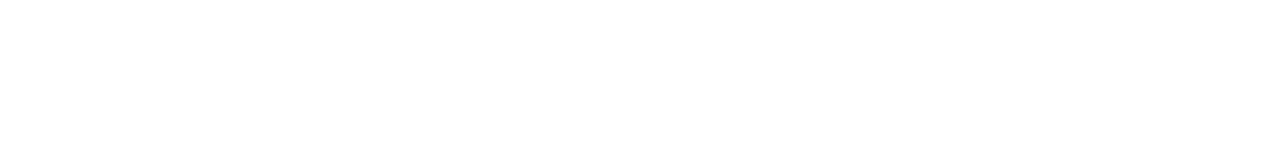
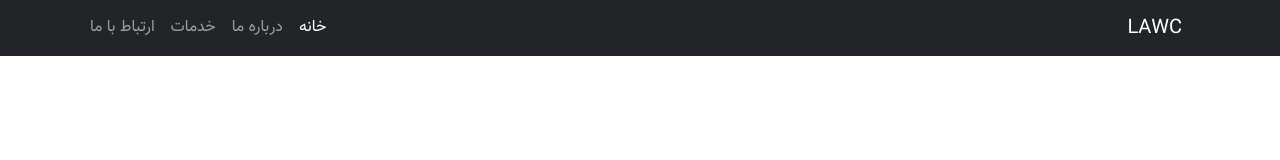
Before and after one commit to amir-m-s/project-05, a plain HTML site: page index.html in a window 1280 px wide. Drawn offline with nearby package versions, Linux system fonts and the light colour scheme; files whose address does not match are found by name.

Commit message:
Update index.html
Add navbar section

```diff
--- a/index.html
+++ b/index.html
@@ -12,6 +12,22 @@
 </head>
 <body>
     <!-- Navbar -->
+    <nav class="navbar navbar-expand-md bg-dark navbar-dark">
+        <div class="container">
+            <a href="#" class="navbar-brand">LAWC</a>
+            <button type="button" class="navbar-toggler" data-bs-toggle="collapse" data-bs-target="#nav">
+                <span class="navbar-toggler-icon"></span>
+            </button>
+            <div class="collapse navbar-collapse" id="nav">
+                <ul class="navbar-nav me-auto">
+                    <li class="nav-item"><a href="#" class="nav-link active">خانه</a></li>
+                    <li class="nav-item"><a href="#" class="nav-link">درباره ما</a></li>
+                    <li class="nav-item"><a href="#" class="nav-link">خدمات</a></li>
+                    <li class="nav-item"><a href="#" class="nav-link">ارتباط با ما</a></li>
+                </ul>
+            </div>
+        </div>
+    </nav>
 
 
     <!-- Bootstrap JS-->
```
